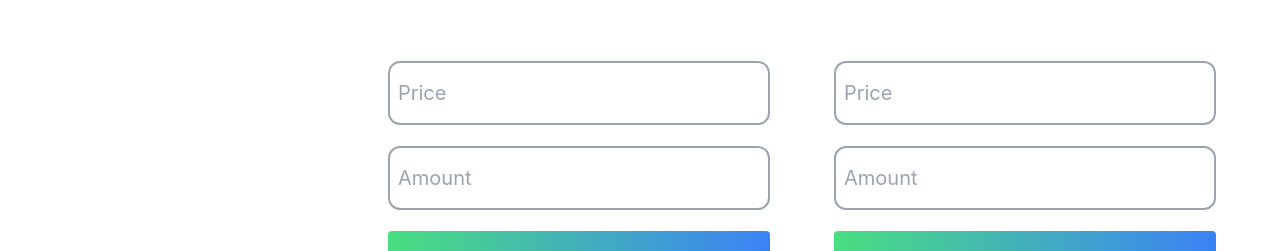
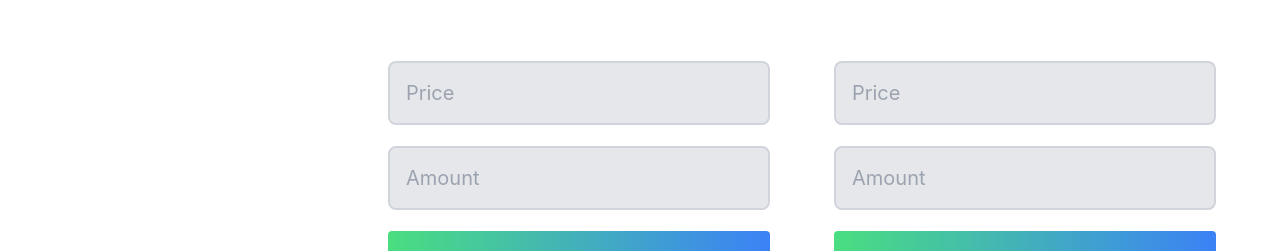
Before and after one commit to Cancuuu/settle-challenge, a Next.js app: page /trade in a window 1280 px wide. Shown: the part 442-693 px from the top of the page. Built offline with nearby package versions, Linux system fonts and the light colour scheme.

Commit message:
remove tw

```diff
--- a/components/Input.jsx
+++ b/components/Input.jsx
@@ -4,10 +4,9 @@ const Input = ({ disabled, placeholder, value, onAction }) => {
   return (
     <input
       disabled={disabled}
-      className="input"
       type="number"
       placeholder={placeholder}
-      className="w-full h-16 text-xl border-2 border-gray-400 rounded-xl p-2"
+      className="input w-full h-16 text-xl border-2 border-gray-400 rounded-xl p-2"
       onChange={(e) => onAction(e.target.value)}
       value={value}
     />
```
